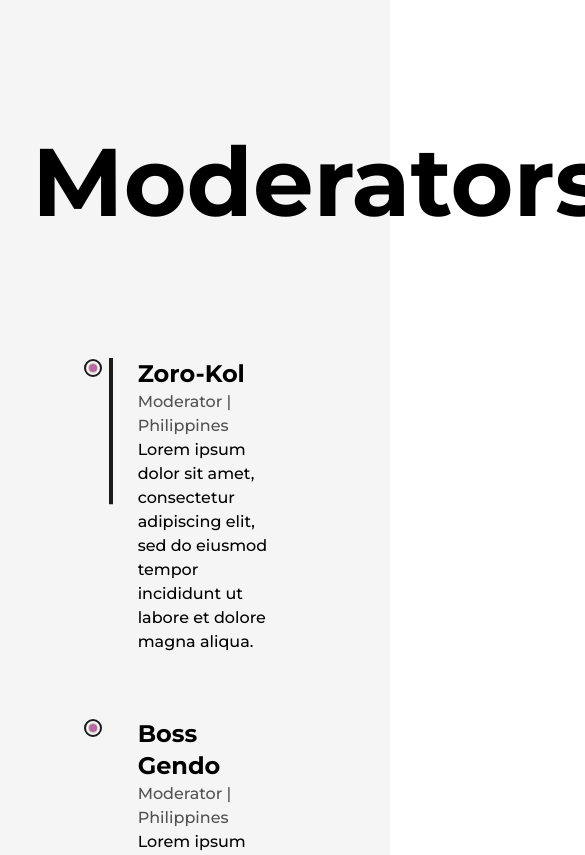
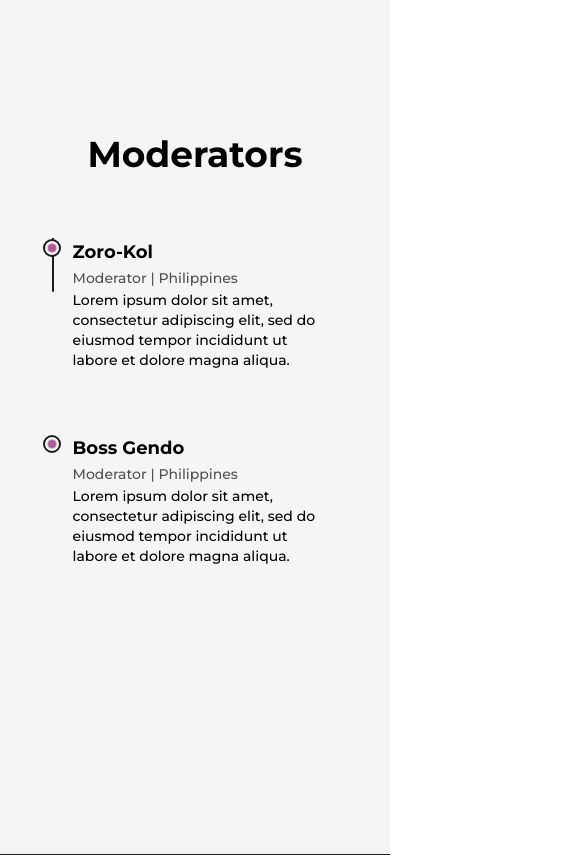
Before and after one commit to Audiph/prophet-gaming, a Next.js app: page /about in a window 390 px wide. Shown: the part 3380-4235 px from the top of the page, 585 px wide, since content can reach past the window. Built offline with nearby package versions, Linux system fonts and the light colour scheme.

Commit message:
add responsive to Moderators component

```diff
--- a/src/components/Moderators.js
+++ b/src/components/Moderators.js
@@ -8,7 +8,7 @@
   return (
     <li
       ref={ref}
-      className="my-8 first:mt-0 last:mb-0 w-[60%] mx-auto flex flex-col items-center justify-between"
+      className="my-8 first:mt-0 last:mb-0 w-[60%] mx-auto flex flex-col items-center justify-between md:w-[80%]"
     >
       <LiIcon reference={ref} />
       <motion.div
@@ -17,11 +17,13 @@
         transition={{ duration: 0.5, type: 'spring' }}
       />
       <div>
-        <h3 className="capitalize font-bold text-2xl">{name}</h3>
-        <span className="capitalize font-medium text-dark/75 dark:text-light/75">
+        <h3 className="capitalize font-bold text-2xl sm:text-xl xs:text-lg">
+          {name}
+        </h3>
+        <span className="capitalize font-medium text-dark/75 dark:text-light/75 xs:text-sm">
           {role} | {country}
         </span>
-        <p className="font-medium w-full">{details}</p>
+        <p className="font-medium w-full md:text-sm">{details}</p>
       </div>
     </li>
   );
@@ -37,16 +39,16 @@
 
   return (
     <div className="my-64">
-      <h2 className="font-bold text-8xl mb-32 w-full text-center">
+      <h2 className="font-bold text-8xl mb-32 w-full text-center md:text-6xl xs:text-4xl md:mb-16">
         Moderators
       </h2>
 
-      <div ref={ref} className="w-[75%] mx-auto relative">
+      <div ref={ref} className="w-[75%] mx-auto relative lg:w-[90%] md:w-full">
         <motion.div
           style={{ scaleY: scrollYProgress }}
-          className="absolute left-9 top-0 w-[4px] h-full bg-dark origin-top dark:bg-light"
+          className="absolute left-9 top-0 w-[4px] h-full bg-dark origin-top dark:bg-light md:w-[2px] md:left-[30px] xs:left-[20px]"
         />
-        <ul className="w-full flex flex-col items-start justify-between ml-4">
+        <ul className="w-full flex flex-col items-start justify-between ml-4 xs:ml-2">
           <Details
             name="Zoro-kol"
             role="Moderator"
```
